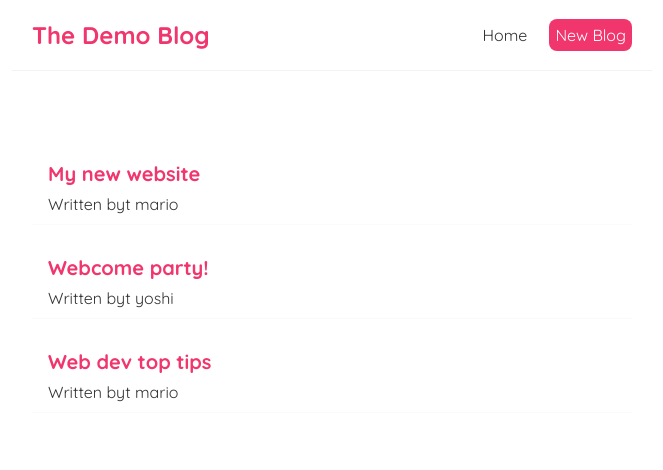
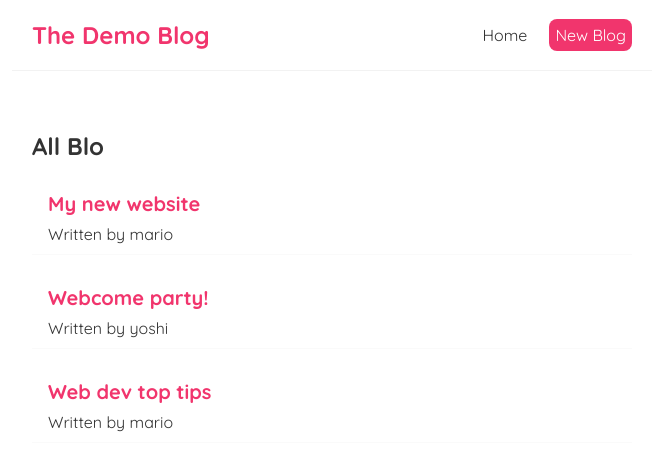
Before and after one commit to new-biee/demo-react, a React (Create React App) app: page / in a window 1280 px wide. Shown: the top 470 px of the page, without its empty margins (308-971 px from the left). Built offline with nearby package versions, Linux system fonts and the light colour scheme.

Commit message:
lesson11-Props

```diff
--- /dev/null
+++ b/src/BlogList.js
@@ -0,0 +1,18 @@
+const BlogList = ({blogs, title}) => {
+    // const blogs = props.blogs;
+    // const title = props.title;
+
+    return (
+        <div className="blog-list">
+            <h2>{title}</h2>
+            {blogs.map((blog) => (
+                <div className="blog-preview" key={blog.id}>
+                    <h2>{blog.title}</h2>
+                    <p>Written by {blog.author}</p>
+                </div>
+            ))}
+        </div>
+    );
+}
+
+export default BlogList;
--- a/src/Home.js
+++ b/src/Home.js
@@ -1,4 +1,5 @@
 import { useState } from "react";
+import BlogList from "./BlogList";
 
 const Home = () => {
 
@@ -10,14 +11,9 @@
 
   return (
     <div className="home">
-      {blogs.map((blog) => (
-        <div className="blog-preview" key={blog.id}>
-          <h2>{blog.title}</h2>
-          <p>Written byt {blog.author}</p>
-        </div>
-      ))}
+      <BlogList blogs={blogs} title="All Blo"/>
     </div>
   );
-};
+}
 
 export default Home;
```
